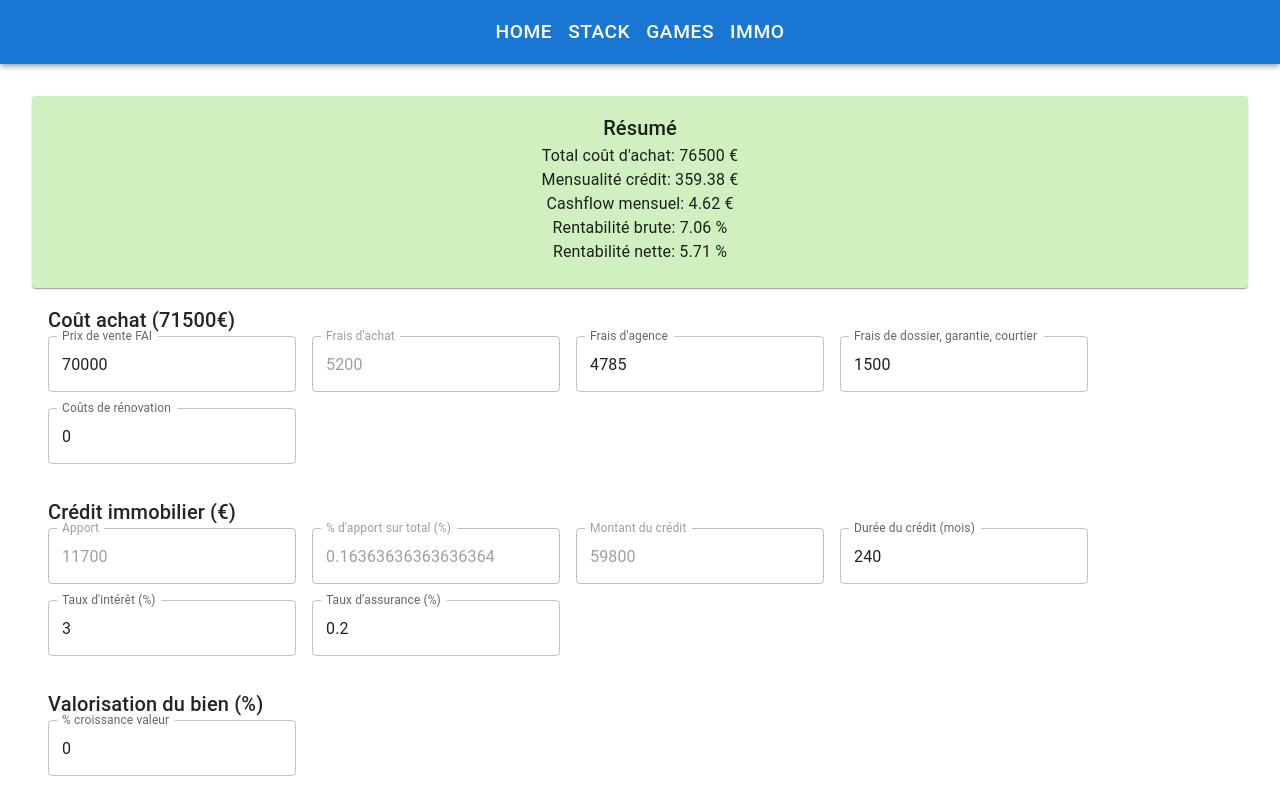
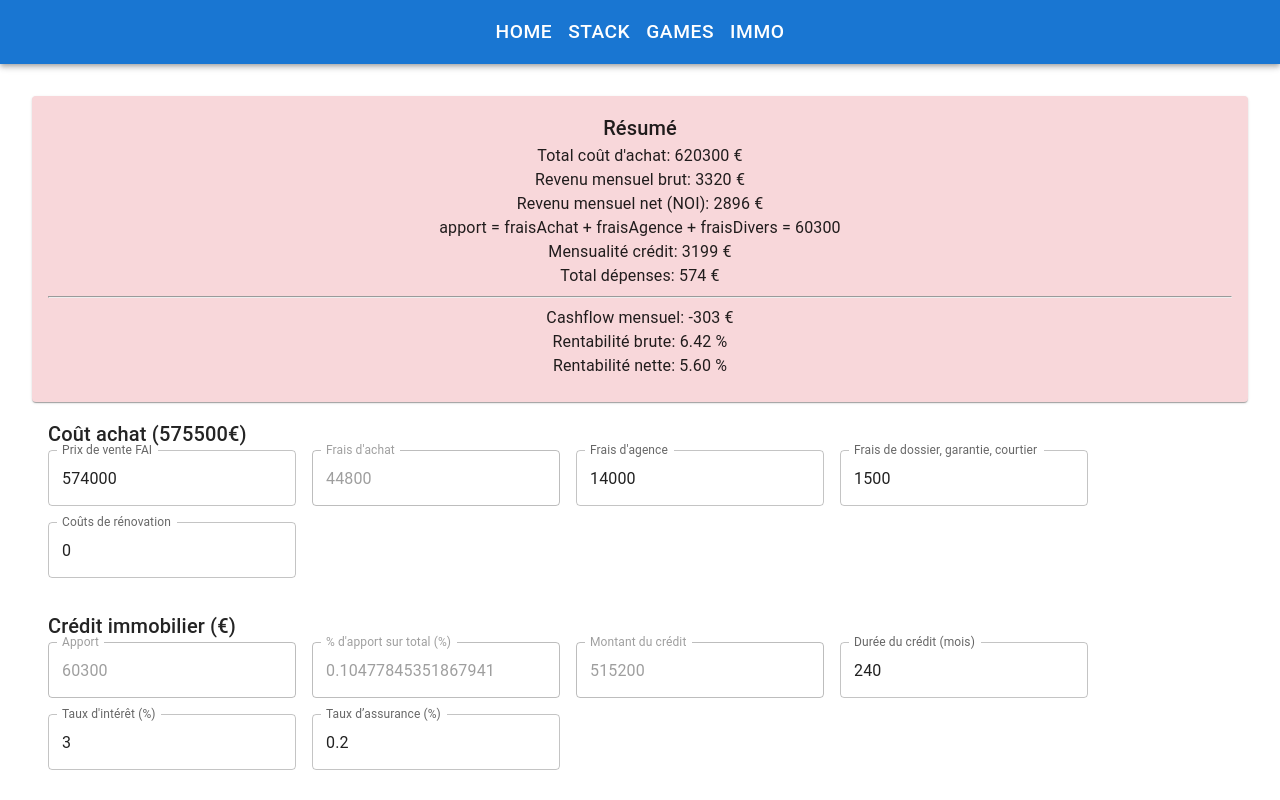
Before and after one commit to MathieuDreano/chiron, a React (Vite) app in the folder ui/: page /immo in a window 1280 px wide. Shown: the top 800 px of the page. Built offline with nearby package versions, Linux system fonts and the light colour scheme.

Commit message:
fix calcul renta

```diff
--- a/ui/src/components/immo/Immo.tsx
+++ b/ui/src/components/immo/Immo.tsx
@@ -1,71 +1,130 @@
 //import { useState, useEffect } from "react"
 
-import { useMemo, useState } from "react";
+import { useEffect, useMemo, useState } from "react";
 import ImmoForm from "./ImmoForm";
 import ImmoSummary from "./ImmoSummary";
 import './immo.css'
 
+export type CashflowData = {
+      totalAchat: number,
+      apport: number,
+      mensualite: number,
+      revenusMensuelBrut: number,
+      revenuNetMensuel: number,
+      totalDepense: number,
+      cashflowMensuel: number,
+      rentabiliteBrute: number,
+      rentabiliteNette: number,
+    }
+
+type FormData = {
+  prixVente: number;
+  fraisAgence: number;
+  fraisDivers: number;
+  fraisRenovation: number;
+
+  duree: number;
+  tauxInteret: number;
+  tauxAssurance: number;
+
+  loyer: number;
+  vacance: number;
+  autresRevenus: number;
+  croissanceRevenus: number;
+
+  chargesLocatives: number;
+  gestion: number;
+  entretien: number;
+  taxes: number;
+  servicesPublics: number;
+  crl: number;
+};
+
+const defaultFormData: FormData = {
+    prixVente: 574000,
+    fraisAgence: 14000,
+    fraisDivers: 1500,
+    fraisRenovation: 0,
+
+    duree: 240,
+    tauxInteret: 3,
+    tauxAssurance: 0.2,
+
+    loyer: 3470,
+    vacance: 0,
+    autresRevenus: 0,
+    croissanceRevenus: 0,
+
+    chargesLocatives: 150,
+    gestion: 33,
+    entretien: 0,
+    taxes: 308,
+    servicesPublics: 0,
+    crl: 0.025,
+};
+
 const Immo = () => {
 
-    const [form, setForm] = useState({
-    prixVente: 70000,
-    fraisAgence: 5000,
-    fraisDivers: 1500,
-    fraisRenovation: 0,
-    loyer: 450,
-    chargesLocatives: 7,
-    gestion: 33,
-    entretien: 0,
-    taxes: 46,
-    servicesPublics: 0,
-    duree: 240,
-    tauxInteret: 3,
+  const [form, setForm] = useState<FormData>(() => {
+    const saved = localStorage.getItem("formData");
+    console.log('retrieving from local storage', saved);
+    return saved ? JSON.parse(saved) : defaultFormData;
   });
+
+  // Sauvegarde form à chaque modification
+  useEffect(() => {
+    localStorage.setItem("formData", JSON.stringify(form));
+    console.log('saving to local storage');
+  }, [form]);
 
   const handleChange = (e: React.ChangeEvent<HTMLInputElement>) => {
     const { name, value } = e.target;
-    setForm((prev) => ({
+    setForm((prev: FormData) => ({
       ...prev,
       [name]: parseFloat(value) || 0,
     }));
-    console.log(form);
   };
 
-  // --- Computations ---
-  const results = useMemo(() => {
+  const results = useMemo((): CashflowData => {
 
-    const totalAchat =
-      form.prixVente +
-      form.fraisAgence +
-      form.fraisDivers +
-      form.fraisRenovation || 0;
+    // ACHAT
+    const fraisAchat = (form.prixVente - form.fraisAgence)*0.08
+    const totalAchat = form.prixVente + fraisAchat + form.fraisDivers + form.fraisRenovation || 0;
+
+    // PRET
+    const apport = fraisAchat + form.fraisAgence + form.fraisDivers;
     const monthlyRate = form.tauxInteret / 100 / 12;
+    const montantCredit = totalAchat-apport;
+    const mensualiteHorsAssurance = monthlyRate > 0
+        ? (montantCredit * monthlyRate) / (1 - Math.pow(1 + monthlyRate, -form.duree))
+        : montantCredit / form.duree;
+    const mensualiteAssurance = montantCredit * form.tauxAssurance / 100 / 12;
+    const mensualite =  mensualiteHorsAssurance + mensualiteAssurance;
 
-    const fraisAchat = (form.prixVente - form.fraisAgence)*0.08
-    const apport = fraisAchat + form.fraisAgence + form.fraisDivers;
-    const montantCredit = totalAchat-apport;
-    const mensualite =
-      monthlyRate > 0
-        ? (montantCredit * monthlyRate) /
-          (1 - Math.pow(1 + monthlyRate, -form.duree))
-        : montantCredit / form.duree;
+    // REVENUS
+    const revenusMensuels = form.loyer + form.autresRevenus;
+    const loyerVacance = form.loyer * form.vacance;
+    const revenusMensuelBrut = revenusMensuels - loyerVacance - form.chargesLocatives;
+    const revenuAnnuelBrut = revenusMensuelBrut * 12;
 
-    const revenusMensuels = form.loyer;
-    const depensesMensuelles =
-      form.chargesLocatives + form.gestion + form.entretien + form.taxes + form.servicesPublics;
+    // DEPENSES
+    const taxesFonciereEtCrl = (form.loyer - form.chargesLocatives) * form.crl + form.taxes;
+    const depensesMensuelles = form.chargesLocatives + form.gestion + form.entretien + taxesFonciereEtCrl + form.servicesPublics;
     const revenuNetMensuel = revenusMensuels - depensesMensuelles;
-
-    const cashflowMensuel = revenuNetMensuel - mensualite;
-
-    const revenuAnnuelBrut = revenusMensuels * 12;
     const revenuAnnuelNet = revenuNetMensuel * 12;
 
+    // CASHFLOW & RENTA
+    const cashflowMensuel = revenuNetMensuel - mensualite;
     const rentabiliteBrute = totalAchat > 0 ? (revenuAnnuelBrut / totalAchat) * 100 : 0;
     const rentabiliteNette = totalAchat > 0 ? (revenuAnnuelNet / totalAchat) * 100 : 0;
 
     return {
       totalAchat,
+      apport,
       mensualite,
+      revenusMensuelBrut,
+      revenuNetMensuel,
+      totalDepense: depensesMensuelles,
       cashflowMensuel,
       rentabiliteBrute,
       rentabiliteNette,
@@ -77,7 +136,6 @@ const Immo = () => {
       <ImmoSummary  {...results}/>
       <ImmoForm form={form} onChange={handleChange}/>
     </div>
-
   );
 }
 
--- a/ui/src/components/immo/ImmoForm.tsx
+++ b/ui/src/components/immo/ImmoForm.tsx
@@ -1,4 +1,4 @@
-import { Typography } from "@mui/material";
+import { Tooltip, Typography } from "@mui/material";
 import TextField from "@mui/material/TextField";
 
 type ImmoFormProps = {
@@ -14,10 +14,10 @@ const ImmoForm = ({ form, onChange }: ImmoFormProps) => {
     form.fraisRenovation || 0;
 
   const fraisAchat = (form.prixVente - form.fraisAgence)*0.08
-  console.log("form.prixVente - form.fraisAgence", form.prixVente - form.fraisAgence)
+  //console.log("form.prixVente - form.fraisAgence", form.prixVente - form.fraisAgence)
   const apport = fraisAchat + form.fraisAgence + form.fraisDivers;
   const pourcentApport = apport/totalAchat;
-  console.log('totalAchat', totalAchat);
+  //console.log('totalAchat', totalAchat);
   const montantCredit = totalAchat-apport;
 
   return (
@@ -25,59 +25,63 @@ const ImmoForm = ({ form, onChange }: ImmoFormProps) => {
         <div>
             <Typography variant="h6">Coût achat ({totalAchat}€)</Typography>
             <div style={{ display: "flex",  flexWrap: "wrap", gap: "1em", flexDirection: "row" }}>
-                <TextField name="prixVente" label="Prix de vente FAI" type="number" defaultValue={70000} onChange={onChange}/>
-                <TextField name="fraisAchat" label="Frais d'achat" type="number" value={fraisAchat} disabled/>
-                <TextField name="fraisAgence" label="Frais d'agence" type="number" defaultValue={4785} onChange={onChange}/>
-                <TextField name="fraisDivers" label="Frais de dossier, garantie, courtier" type="number" defaultValue={1500} onChange={onChange}/>
-                <TextField name="fraisRenovation" label="Coûts de rénovation" type="number" defaultValue={0} onChange={onChange}/>
+                <TextField name="prixVente" label="Prix de vente FAI" type="number" defaultValue={form.prixVente} onChange={onChange}/>
+                <Tooltip arrow title="(prixVente - fraisAgence)*0.08">
+                    <TextField name="fraisAchat" label="Frais d'achat" type="number" value={fraisAchat} disabled/>
+                </Tooltip>
+                <TextField name="fraisAgence" label="Frais d'agence" type="number" defaultValue={form.fraisAgence} onChange={onChange}/>
+                <TextField name="fraisDivers" label="Frais de dossier, garantie, courtier" type="number" defaultValue={form.fraisDivers} onChange={onChange}/>
+                <TextField name="fraisRenovation" label="Coûts de rénovation" type="number" defaultValue={form.fraisRenovation} onChange={onChange}/>
             </div>
         </div>
 
         <div>
             <Typography variant="h6">Crédit immobilier (€)</Typography>
             <div style={{ display: "flex",  flexWrap: "wrap", gap: "1em", flexDirection: "row" }}>
-                <TextField name="apport" label="Apport" type="number" value={apport} disabled/>
+                <Tooltip arrow title="fraisAchat + fraisAgence + fraisDivers">
+                    <TextField name="apport" label="Apport" type="number" value={apport} disabled/>
+                </Tooltip>
                 <TextField name="pourcentApport" label="% d'apport sur total (%)" type="number" value={pourcentApport} disabled/>
                 <TextField name="montantCredit" label="Montant du crédit" type="number" value={montantCredit} disabled/>
-                <TextField name="duree" label="Durée du crédit (mois)" type="number" defaultValue={240} onChange={onChange}/>
-                <TextField name="tauxInteret" label="Taux d'intérêt (%)" type="number" defaultValue={3} onChange={onChange}/>
-                <TextField name="tauxAssurance" label="Taux d’assurance (%)" type="number" defaultValue={0.2} onChange={onChange}/>
+                <TextField name="duree" label="Durée du crédit (mois)" type="number" defaultValue={form.duree} onChange={onChange}/>
+                <TextField name="tauxInteret" label="Taux d'intérêt (%)" type="number" defaultValue={form.tauxInteret} onChange={onChange}/>
+                <TextField name="tauxAssurance" label="Taux d’assurance (%)" type="number" defaultValue={form.tauxAssurance} onChange={onChange}/>
             </div>
         </div>
 
         <div>
             <Typography variant="h6">Valorisation du bien ({form.croissanceValeur}%)</Typography>
-            <TextField name="croissanceValeur" label="% croissance valeur" type="number" defaultValue={0} onChange={onChange}/>
+            <TextField name="croissanceValeur" label="% croissance valeur" type="number" defaultValue={form.croissanceDepenses} onChange={onChange}/>
         </div>
 
         <div>
             <Typography variant="h6">Revenus (€)</Typography>
             <div style={{ display: "flex",  flexWrap: "wrap", gap: "1em", flexDirection: "row" }}>
-                <TextField name="loyer" label="Revenus de locations (par mois)" type="number" defaultValue={450} onChange={onChange}/>
+                <TextField name="loyer" label="Revenus de locations (par mois)" type="number" defaultValue={form.loyer} onChange={onChange}/>
                 <TextField name="autresRevenus" label="Autres revenus (par mois)" type="number" onChange={onChange}/>
-                <TextField name="vacance" label="Taux de vacances (%)" type="number" defaultValue={0} onChange={onChange}/>
-                <TextField name="croissanceRevenus" label="Croissance revenus (%)" type="number" defaultValue={0} onChange={onChange}/>
+                <TextField name="vacance" label="Taux de vacances (%)" type="number" defaultValue={form.vacance} onChange={onChange}/>
+                <TextField name="croissanceRevenus" label="Croissance revenus (%)" type="number" defaultValue={form.croissanceRevenus} onChange={onChange}/>
             </div>
         </div>
 
         <div>
             <Typography variant="h6">Dépenses (€)</Typography>
             <div style={{ display: "flex", flexWrap: "wrap", gap: "1em", flexDirection: "row" }}>
-                <TextField name="chargesLocatives" label="Charges locatives récupérables" type="number" defaultValue={7} onChange={onChange}/>
+                <TextField name="chargesLocatives" label="Charges locatives récupérables" type="number" defaultValue={form.chargesLocatives} onChange={onChange}/>
                 <TextField name="admin" label="Dépenses d'administration (par mois)" type="number" onChange={onChange}/>
-                <TextField name="gestion" label="Dépenses de gestion (par mois)" type="number" defaultValue={33} onChange={onChange}/>
+                <TextField name="gestion" label="Dépenses de gestion (par mois)" type="number" defaultValue={form.gestion} onChange={onChange}/>
                 <TextField name="entretien" label="Dépenses d'entretien (par mois)" type="number" onChange={onChange}/>
-                <TextField name="taxes" label="Taxes (par mois)" type="number" defaultValue={46} onChange={onChange}/>
+                <TextField name="taxes" label="Taxes (par mois)" type="number" defaultValue={form.taxes} onChange={onChange}/>
                 <TextField name="servicesPublics" label="Dépenses services publics (par mois)" type="number" onChange={onChange}/>
-                <TextField name="croissanceDepenses" label="Croissance dépenses (%)" type="number" defaultValue={0} onChange={onChange}/>
+                <TextField name="croissanceDepenses" label="Croissance dépenses (%)" type="number" defaultValue={form.croissanceDepenses} onChange={onChange}/>
             </div>
         </div>
 
         <div>
             <Typography variant="h6">Impôts (%)</Typography>
             <div style={{ display: "flex", flexWrap: "wrap", gap: "1em", flexDirection: "row" }}>
-                <TextField name="impotBenefices" label="Taux d'imposition bénéfices (%)" type="number" defaultValue={15} onChange={onChange}/>
-                <TextField name="crl" label="CRL (%)" type="number" defaultValue={2.5} onChange={onChange}/>
+                <TextField name="impotBenefices" label="Taux d'imposition bénéfices (%)" type="number" defaultValue={form.impotBenefices} onChange={onChange}/>
+                <TextField name="crl" label="CRL (%)" type="number" defaultValue={form.crl} onChange={onChange}/>
             </div>
         </div>
 
--- a/ui/src/components/immo/ImmoSummary.tsx
+++ b/ui/src/components/immo/ImmoSummary.tsx
@@ -1,32 +1,35 @@
-import { Card, CardContent, Typography } from "@mui/material";
+import { Card, CardContent, Tooltip, Typography } from "@mui/material";
+import type { CashflowData } from "./Immo";
 
-type ImmoSummaryProps = {
-  totalAchat: number;
-  mensualite: number;
-  cashflowMensuel: number;
-  rentabiliteBrute: number;
-  rentabiliteNette: number;
-};
 
-const ImmoSummary = ({
-  totalAchat,
-  mensualite,
-  cashflowMensuel,
-  rentabiliteBrute,
-  rentabiliteNette,
-}: ImmoSummaryProps) => {
 
-  const statusClassName = (cashflowMensuel > 0) ? "positive" : "negative"
-  console.log("statusClassName", statusClassName)
+const ImmoSummary = (data: CashflowData) => {
+
+  const statusClassName = (data.cashflowMensuel > 0) ? "positive" : "negative"
   return (
     <Card className={`immo-summary ${statusClassName}`}>
       <CardContent>
         <Typography variant="h6">Résumé</Typography>
-        <Typography>Total coût d'achat: {totalAchat.toFixed(0)} €</Typography>
-        <Typography>Mensualité crédit: {mensualite.toFixed(2)} €</Typography>
-        <Typography>Cashflow mensuel: {cashflowMensuel.toFixed(2)} €</Typography>
-        <Typography>Rentabilité brute: {rentabiliteBrute.toFixed(2)} %</Typography>
-        <Typography>Rentabilité nette: {rentabiliteNette.toFixed(2)} %</Typography>
+
+        <Typography>Total coût d'achat: {data.totalAchat.toFixed(0)} €</Typography>
+
+        <Typography>Revenu mensuel brut: {data.revenusMensuelBrut.toFixed(0)} €</Typography>
+
+        <Typography>Revenu mensuel net (NOI): {data.revenuNetMensuel.toFixed(0)} €</Typography>
+
+        <Typography>apport = fraisAchat + fraisAgence + fraisDivers = {data.apport}</Typography>
+        <Tooltip arrow title="(montantCredit * tauxMensuel) / (1 - (1 + tauxMensuel)^-dureeEnMois)">
+            <Typography variant="body1">Mensualité crédit: {data.mensualite.toFixed(0)} €</Typography>
+        </Tooltip>
+
+        <Typography>Total dépenses: {data.totalDepense.toFixed(0)} €</Typography>
+
+        <hr/>
+        <Typography>Cashflow mensuel: {data.cashflowMensuel.toFixed(0)} €</Typography>
+
+        <Typography>Rentabilité brute: {data.rentabiliteBrute.toFixed(2)} %</Typography>
+
+        <Typography>Rentabilité nette: {data.rentabiliteNette.toFixed(2)} %</Typography>
       </CardContent>
     </Card>
   );
--- a/ui/src/components/immo/immo.css
+++ b/ui/src/components/immo/immo.css
@@ -11,6 +11,7 @@
 
 .immo-summary {
     text-align: center;
+    align-items: center;
 }
 .immo-summary.default {
   background-color: #f9f9f9;
```
